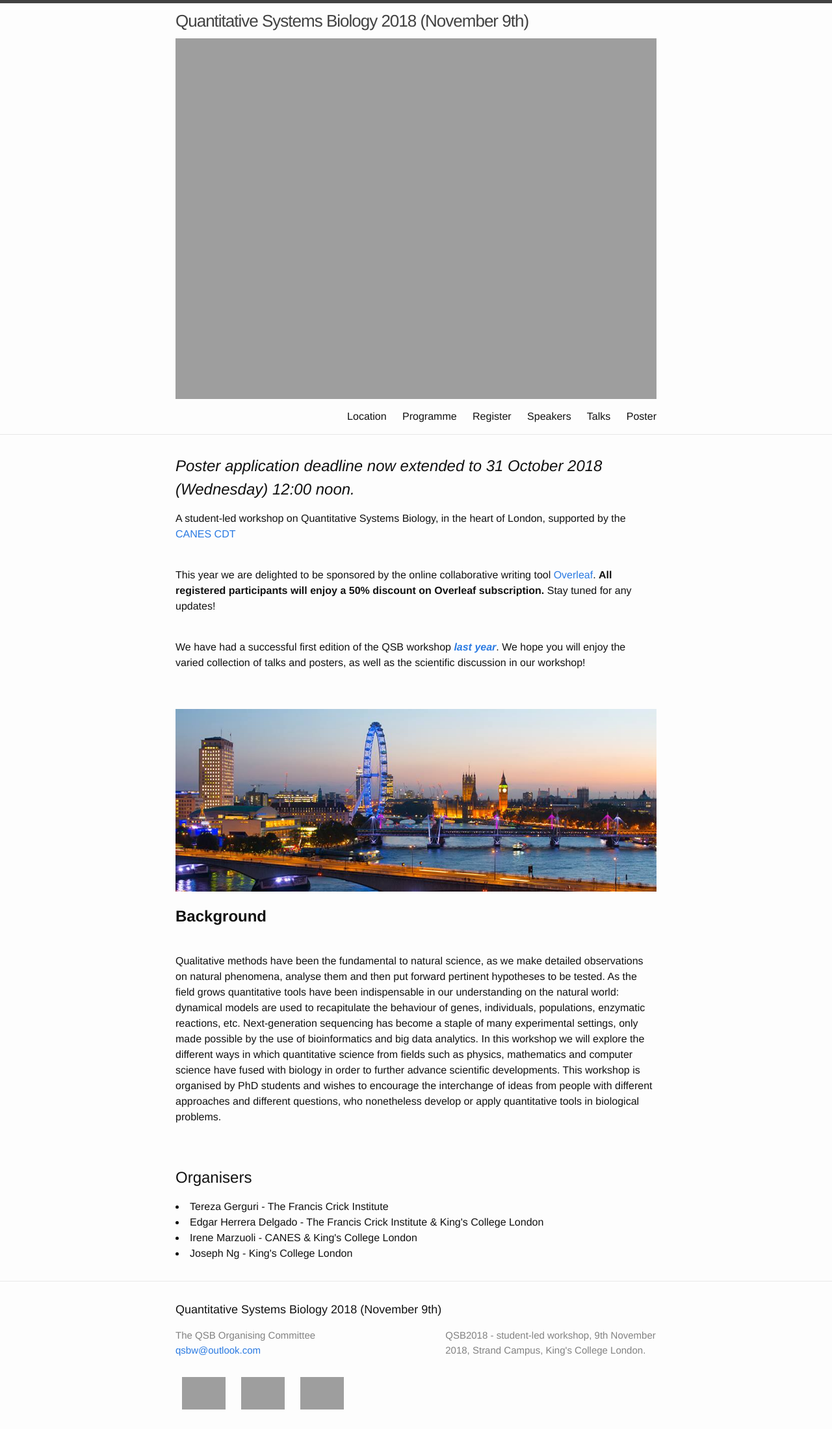
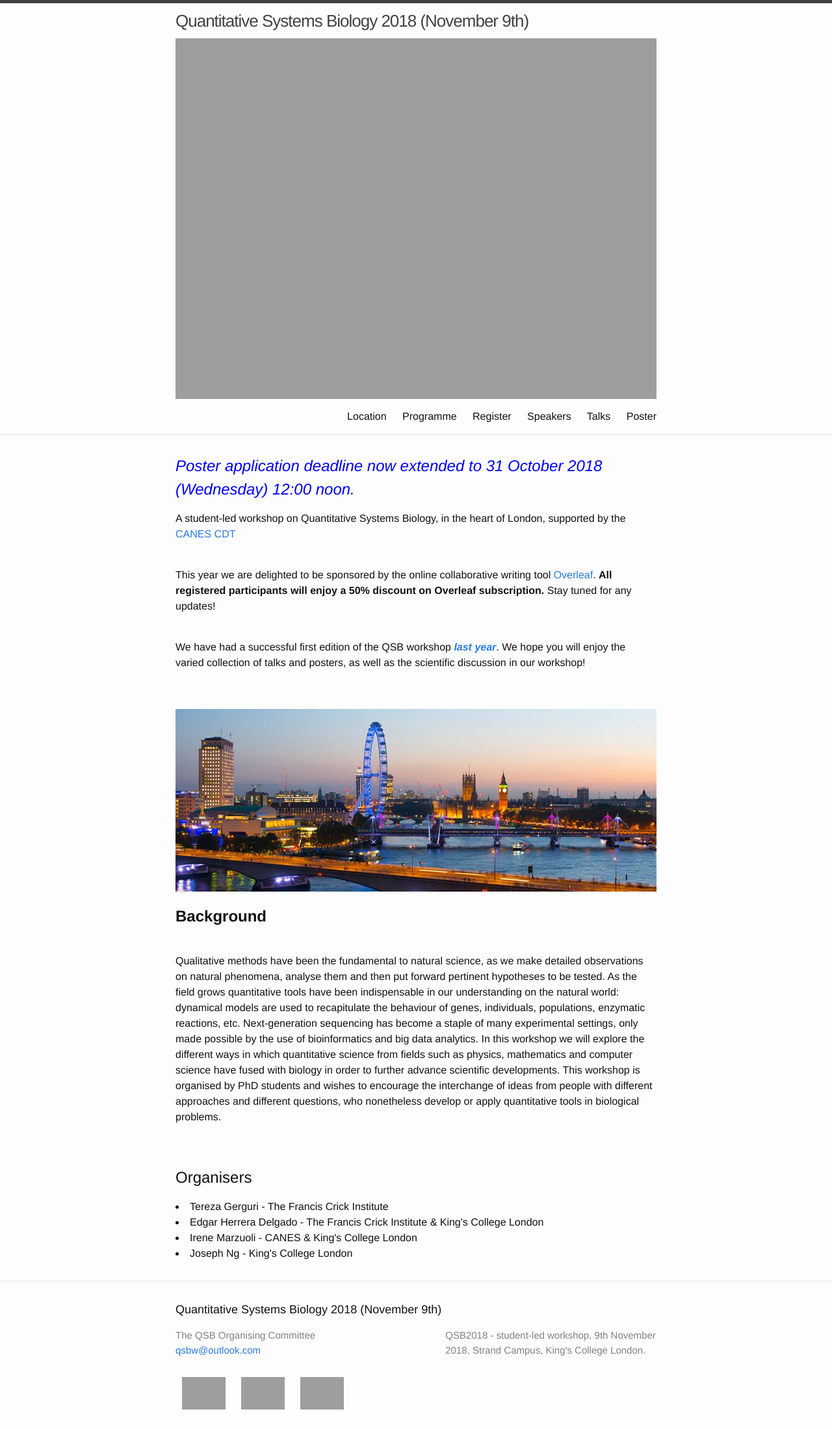
Before and after one commit to qsbworkshop/qsb2019, a Jekyll site: the page built from docs/index.md, in a window 1280 px wide. Shown: the whole page at 65% size. Built offline with Jekyll 4.4.1, drawn with Linux system fonts in a browser that asks for light colours.

Commit message:
Update home.html

```diff
--- a/docs/_layouts/home.html
+++ b/docs/_layouts/home.html
@@ -4,7 +4,7 @@ layout: default
 
 <div class="home">
 
-  <h2 class="post-list"><em><span color="blue"> Poster application deadline now extended to 31 October 2018 (Wednesday) 12:00 noon. </span></em></h2>
+  <h2 class="post-list"><em><span style="color:blue"> Poster application deadline now extended to 31 October 2018 (Wednesday) 12:00 noon. </span></em></h2>
   <p>A student-led workshop on Quantitative Systems Biology, in the heart of London, supported by the <a href="https://www.kcl.ac.uk/innovation/groups/noneqsys/index.aspx" >CANES CDT</a></p>
   <br>
   <h4>This year we are delighted to be sponsored by the online collaborative writing tool <a href="https://www.overleaf.com/">Overleaf</a>. <b>All registered participants will enjoy a 50% discount on Overleaf subscription.</b> Stay tuned for any updates!</h4>
```
